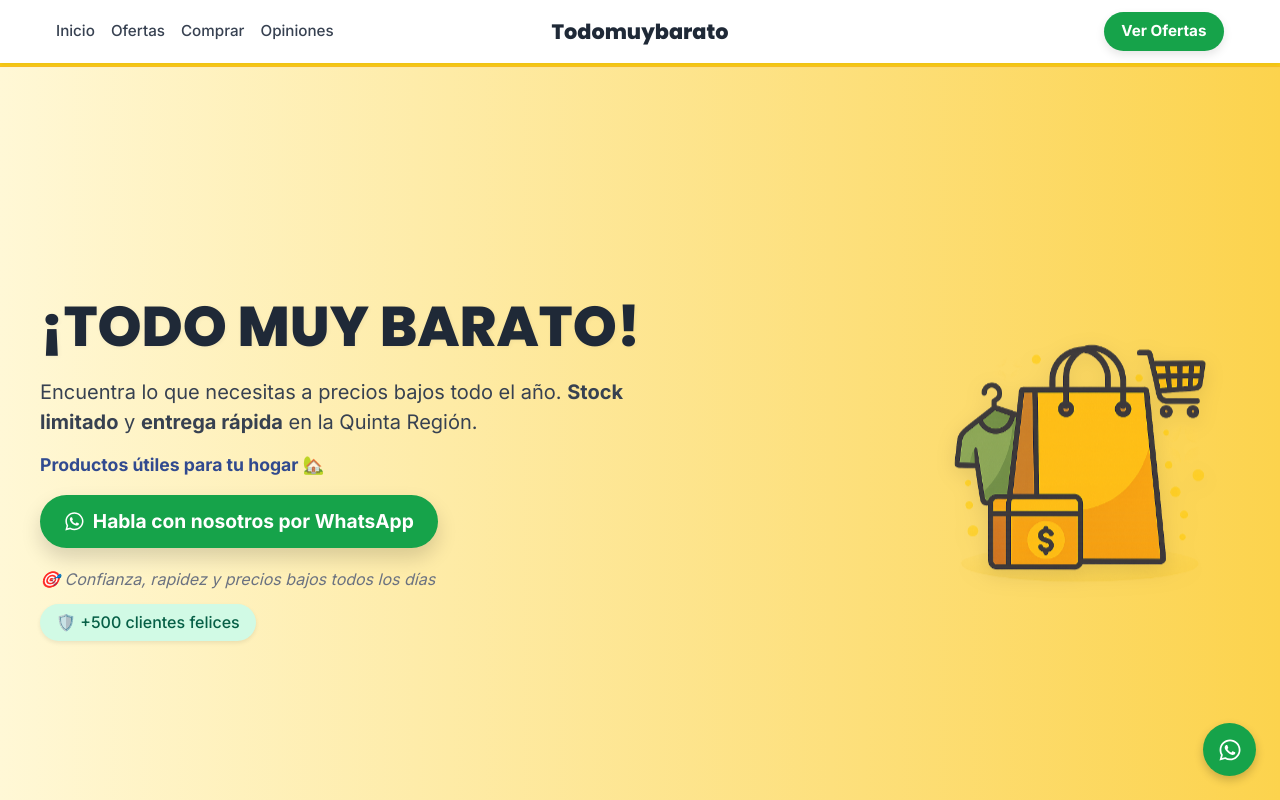
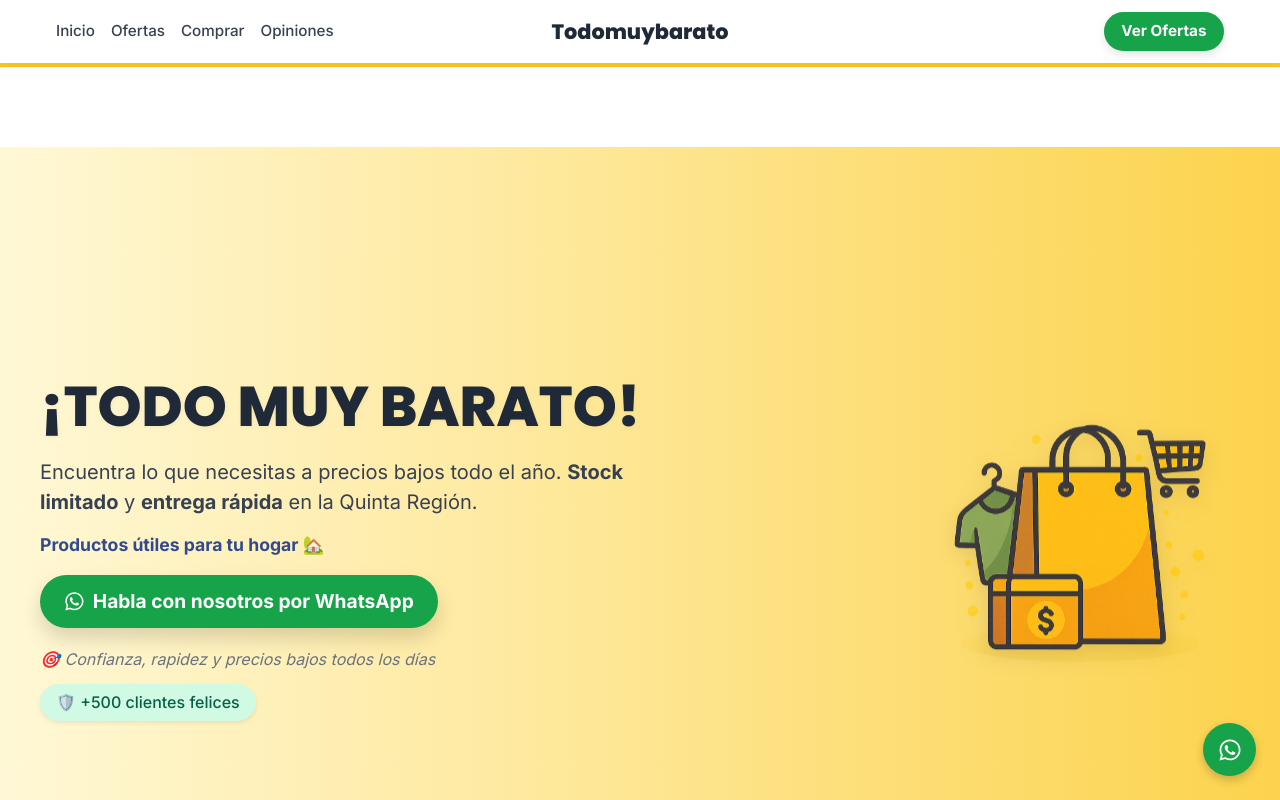
Before and after one commit to Marshelby/todomuybarato, a React (Vite) app: page / in a window 1280 px wide. Shown: the top 800 px of the page. Built offline with nearby package versions, Linux system fonts and the light colour scheme.

Commit message:
📐 FIX: barra de anuncio posicionada correctamente entre Navbar y Hero

```diff
--- a/src/App.jsx
+++ b/src/App.jsx
@@ -20,8 +20,8 @@ function App() {
       <Navbar />
       <BarraAnuncio />
 
-      {/* 🔧 Eliminado pt-20 para que Hero quede pegado a la barra */}
-      <div id="inicio">
+      {/* 👇 Hero con pt-20 restaurado para separación ideal */}
+      <div id="inicio" className="pt-20">
         <Hero />
       </div>
 
```
